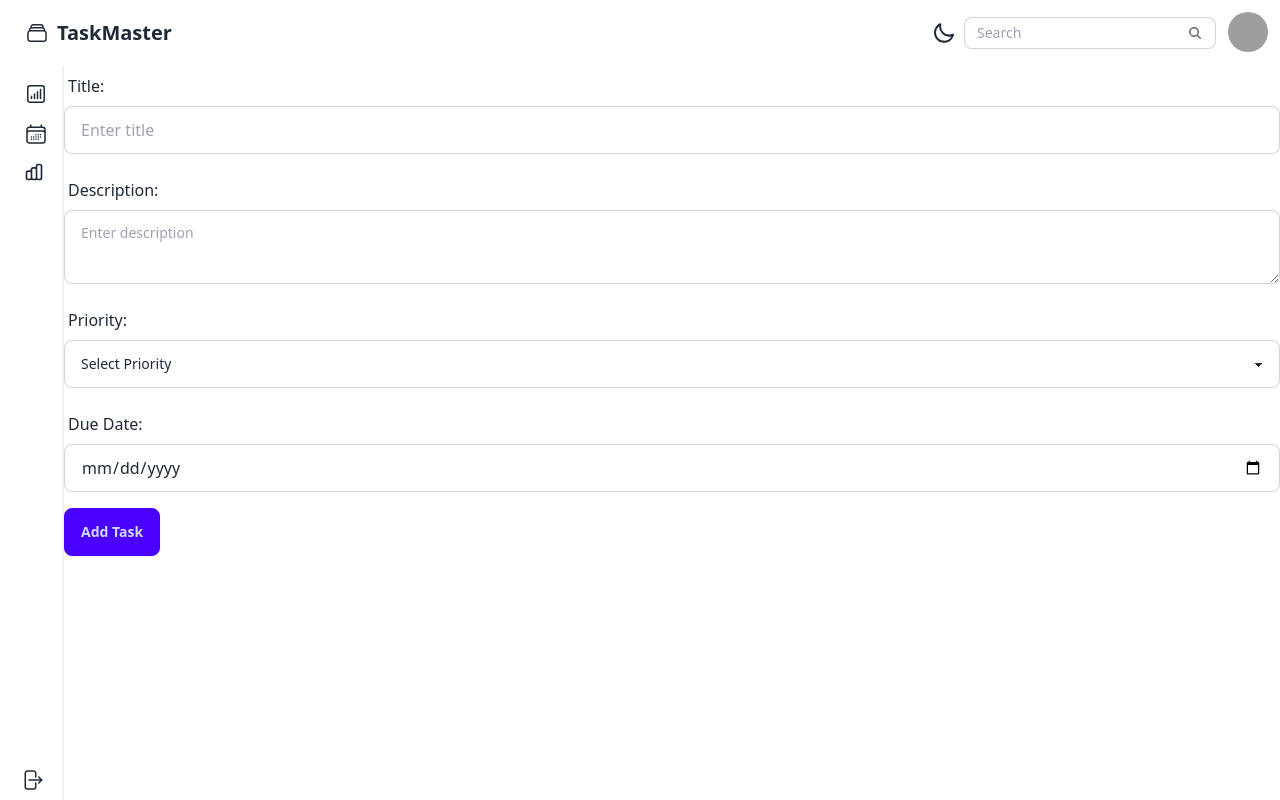
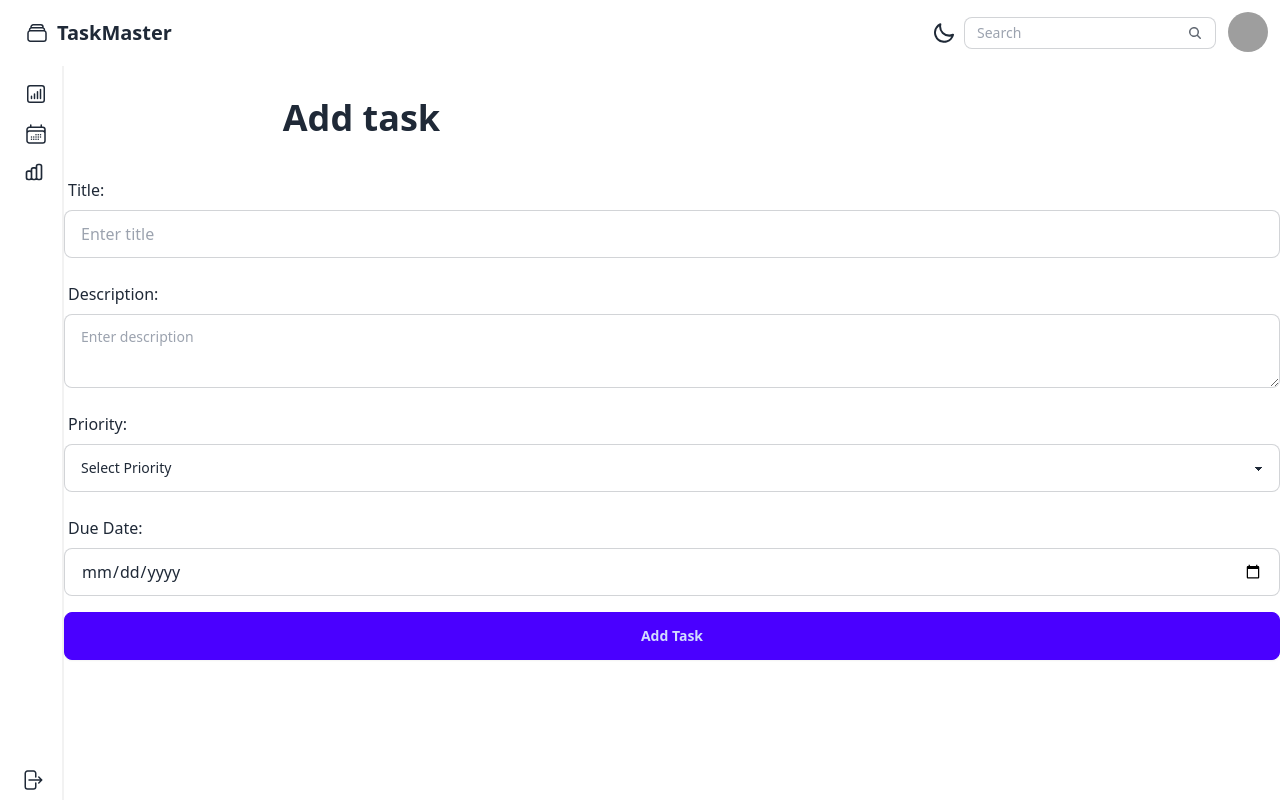
Before and after one commit to VipinVIP/task-management-frontend, an Angular app: page /add-task in a window 1280 px wide. Built offline with nearby package versions, Linux system fonts and the light colour scheme; grey boxes are pictures that could not be loaded.

Commit message:
fix: modify add-task to add conditionally wrender progress input

```diff
--- a/src/app/components/task-form/task-form.component.html
+++ b/src/app/components/task-form/task-form.component.html
@@ -1,4 +1,7 @@
-<form [formGroup]="taskForm" class="space-y-4 max-w-1/2" (ngSubmit)="onSubmit()">
+<form [formGroup]="taskForm" class="space-y-4 max-w-1/2 my-4" (ngSubmit)="onSubmit()">
+  <div class="prose p-4 text-center">
+    <h1>Add task</h1>
+  </div>
     <div class="form-control">
       <label for="title" class="label">Title:</label>
       <input id="title" type="text" formControlName="title" class="input input-bordered" placeholder="Enter title">
@@ -23,5 +26,12 @@
       <input id="dueDate" type="date" formControlName="dueDate" class="input input-bordered">
       <div *ngIf="taskForm.get('dueDate')?.invalid && taskForm.get('dueDate')?.touched" class="text-red-500">Due Date is required</div>
     </div>
-    <button type="submit" class="btn btn-primary">Add Task</button>
+    @if(formAction=='update'){
+      <div class="form-control">
+        <label for="progress" class="label">Progress</label>
+        <input id="progress" type="number" min="0" max="100" formControlName="progress" class="input input-bordered">
+        <div *ngIf="taskForm.get('progress')?.invalid && taskForm.get('progress')?.touched" class="text-red-500">Due Date is required</div>
+      </div>
+    }
+    <button type="submit" class="btn btn-primary btn-block">Add Task</button>
   </form>
--- a/src/app/components/task-form/task-form.component.ts
+++ b/src/app/components/task-form/task-form.component.ts
@@ -1,5 +1,5 @@
 import { CommonModule } from '@angular/common';
-import { Component, inject } from '@angular/core';
+import { Component, Input, inject } from '@angular/core';
 import {
   FormBuilder,
   FormGroup,
@@ -16,11 +16,13 @@ import { TaskService } from '../../services/task.service';
   templateUrl: './task-form.component.html',
 })
 export class TaskFormComponent {
+  @Input() formAction:string ='create'
   fb = inject(FormBuilder);
   taskService = inject(TaskService);
   taskForm: FormGroup = this.fb.group({
     title: ['', Validators.required],
     description: [''],
+    progress:[0,[Validators.min(0),Validators.max(100)]],
     priority: ['', Validators.required],
     dueDate: ['', Validators.required],
   });
--- a/src/app/pages/landing-page/landing-page.component.html
+++ b/src/app/pages/landing-page/landing-page.component.html
@@ -1,6 +1,6 @@
 @if (isLoggedIn()) {
-    <div class="flex flex-col items-center w-full">
-        <div class="w-full max-w-md px-5 bg-base-200">
+    <div class="flex flex-col items-center w-full px-2">
+        <div class="w-full max-w-md px-5 bg-base-200 rounded-lg my-10">
             <app-task-form/>
         </div>
     </div>
```
